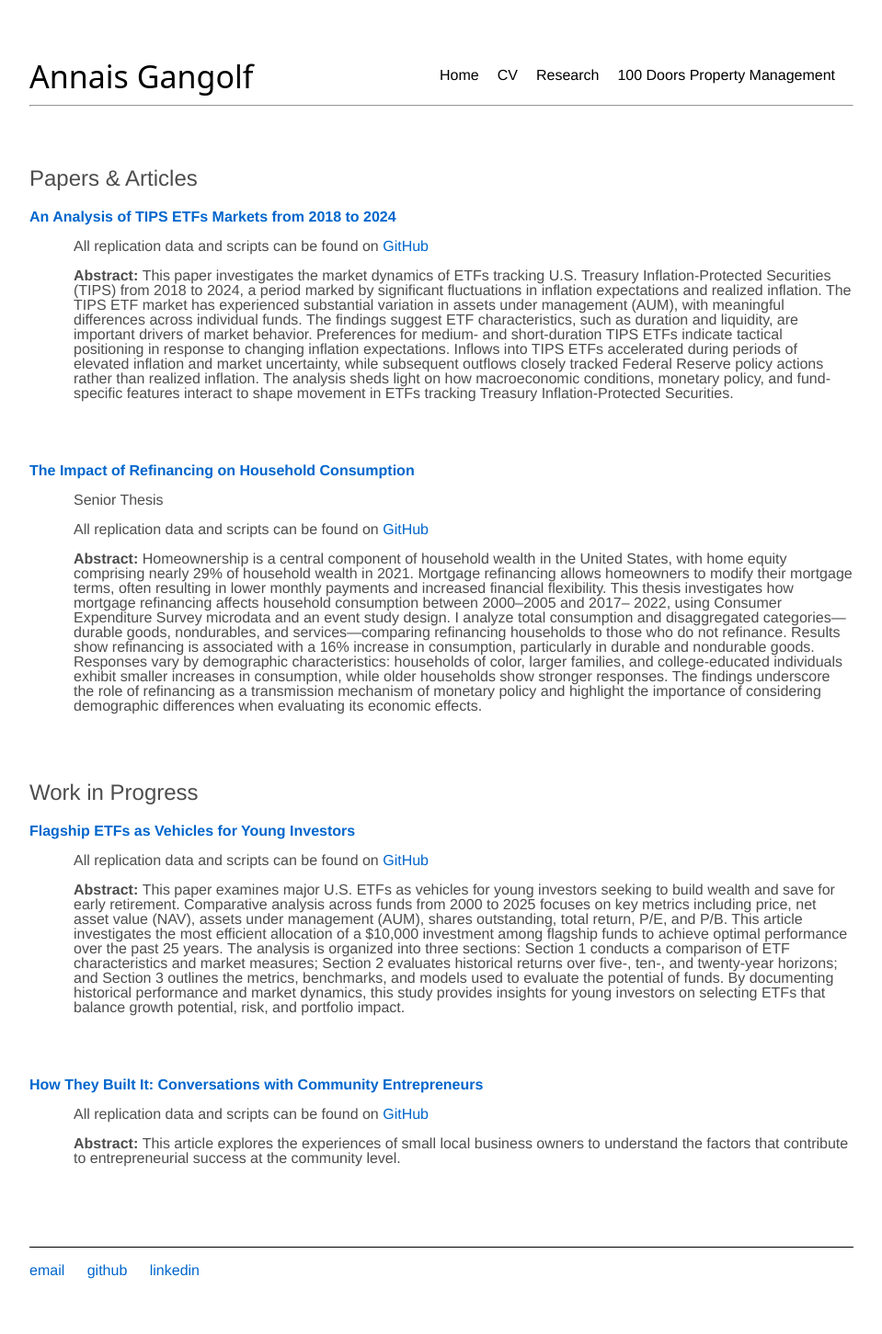
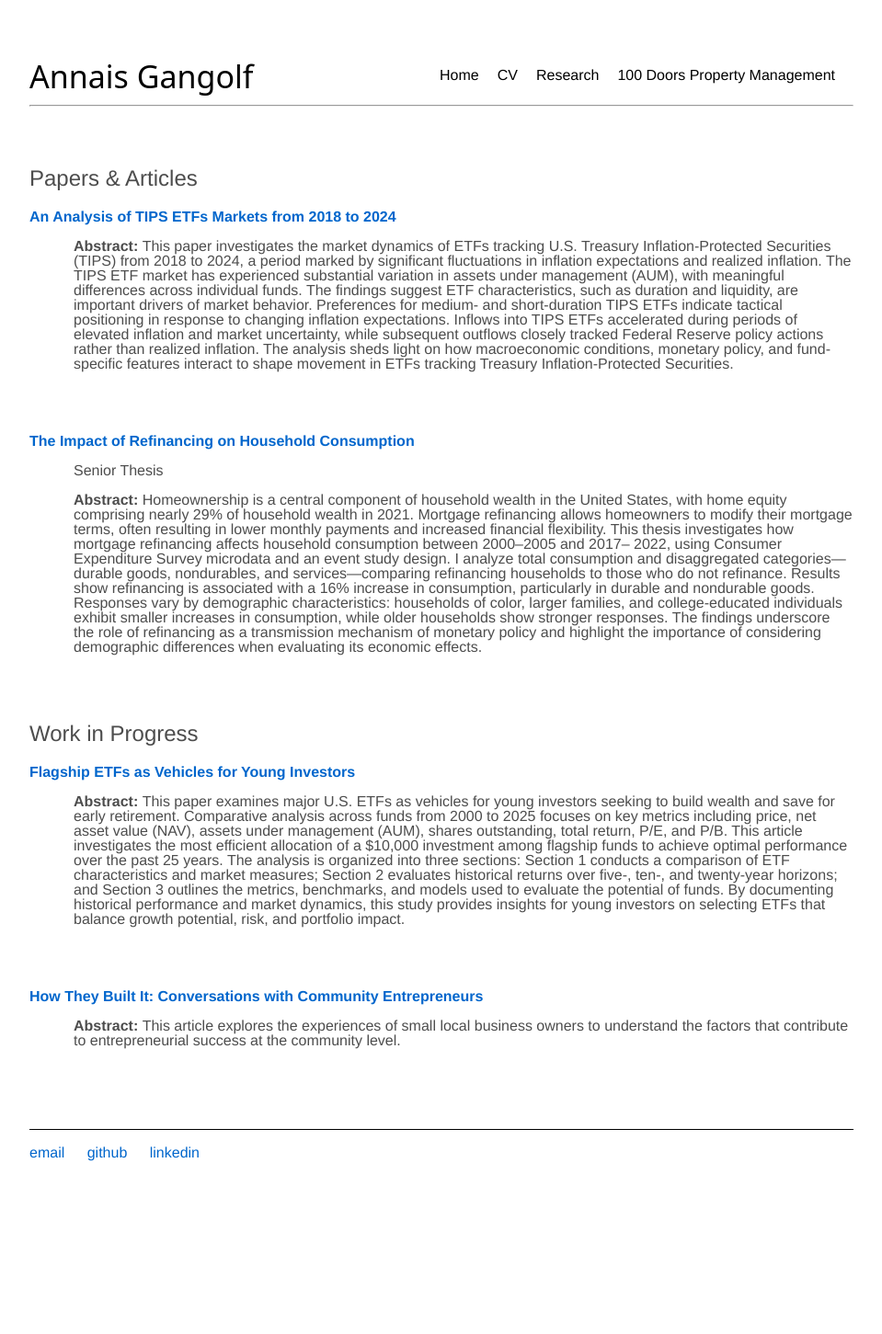
Before and after one commit to annaisgangolf/annaisgangolf.github.io, a Jekyll site: the page built from research/index.html, in a window 1280 px wide. Shown: the whole page at 92% size, without its empty margins (160-1119 px from the left). Built offline with Jekyll 4.4.1, drawn with Linux system fonts in a browser that asks for light colours; after the commit the page ends 1323 px from its top, so only the background shows below that.

Commit message:
Update index.html

```diff
--- a/research/index.html
+++ b/research/index.html
@@ -60,7 +60,8 @@ sitemap:
     <p class="paper-title">
         <a href="https://annaisgangolf.github.io/tipsmarket/" target="_blank">An Analysis of TIPS ETFs Markets from 2018 to 2024</a>
     </p>
-    <p class="info-line"> All replication data and scripts can be found on <a href="https://github.com/annaisgangolf/tipsetfsmarket/" target="_blank"><span style="font-weight:500;">GitHub</span></a>
+    <!-- your comments here <p class="info-line"> All replication data and scripts can be found on <a href="https://github.com/annaisgangolf/tipsetfsmarket/" target="_blank"><span style="font-weight:500;">GitHub</span></a>
+    -->
     <p class="info-line"><span class="journal-name">Abstract:  </span>This paper investigates the market dynamics of ETFs tracking U.S. Treasury Inflation-Protected Securities (TIPS) from 2018 to 2024, a period marked by significant fluctuations in inflation expectations and realized inflation. The TIPS ETF market has experienced substantial variation in assets under management (AUM), with meaningful differences across individual funds. The findings suggest ETF characteristics, such as duration and liquidity, are important drivers of market behavior. Preferences for medium- and short-duration TIPS ETFs indicate tactical positioning in response to changing inflation expectations. Inflows into TIPS ETFs accelerated during periods of elevated inflation and market uncertainty, while subsequent outflows closely tracked Federal Reserve policy actions rather than realized inflation. The analysis sheds light on how macroeconomic conditions, monetary policy, and fund-specific features interact to shape movement in ETFs tracking Treasury Inflation-Protected Securities.
     </p>
     <br><br>
@@ -68,7 +69,8 @@ sitemap:
     <a href="https://annaisgangolf.github.io/refinancingandexpenditure/" target="_blank">The Impact of Refinancing on Household Consumption</a>
     </p>
     <p class="info-line"> Senior Thesis
-    <p class="info-line"> All replication data and scripts can be found on <a href="https://github.com/annaisgangolf/tipsetfsmarket/" target="_blank"><span style="font-weight:500;">GitHub</span></a>
+    <!-- <p class="info-line"> All replication data and scripts can be found on <a href="https://github.com/annaisgangolf/tipsetfsmarket/" target="_blank"><span style="font-weight:500;">GitHub</span></a>
+    -->
     <p class="info-line"><span class="journal-name">Abstract:  </span> Homeownership is a central component of household wealth in the United States, with home equity comprising nearly 29% of household wealth in 2021. Mortgage refinancing allows homeowners to modify their mortgage terms, often resulting in lower monthly payments and increased financial flexibility. This thesis investigates how mortgage refinancing affects household consumption between 2000–2005 and 2017– 2022, using Consumer Expenditure Survey microdata and an event study design. I analyze total consumption and disaggregated categories—durable goods, nondurables, and services—comparing refinancing households to those who do not refinance. Results show refinancing is associated with a 16% increase in consumption, particularly in durable and nondurable goods. Responses vary by demographic characteristics: households of color, larger families, and college-educated individuals exhibit smaller increases in consumption, while older households show stronger responses. The findings underscore the role of refinancing as a transmission mechanism of monetary policy and highlight the importance of considering demographic differences when evaluating its economic effects.
     </p>
     <br><br>
@@ -78,14 +80,16 @@ sitemap:
     <p class="paper-title">
     <a href="https://annaisgangolf.github.io/etfinvestmentvehicles/" target="_blank">Flagship ETFs as Vehicles for Young Investors</a>
     </p>
-    <p class="info-line"> All replication data and scripts can be found on <a href="https://github.com/annaisgangolf/etfinvestmentvehicles/" target="_blank"><span style="font-weight:500;">GitHub</span></a>
+    <!-- <p class="info-line"> All replication data and scripts can be found on <a href="https://github.com/annaisgangolf/etfinvestmentvehicles/" target="_blank"><span style="font-weight:500;">GitHub</span></a>
+    -->
     <p class="info-line"><span class="journal-name">Abstract:  </span> This paper examines major U.S. ETFs as vehicles for young investors seeking to build wealth and save for early retirement. Comparative analysis across funds from 2000 to 2025 focuses on key metrics including price, net asset value (NAV), assets under management (AUM), shares outstanding, total return, P/E, and P/B. This article investigates the most efficient allocation of a $10,000 investment among flagship funds to achieve optimal performance over the past 25 years. The analysis is organized into three sections: Section 1 conducts a comparison of ETF characteristics and market measures; Section 2 evaluates historical returns over five-, ten-, and twenty-year horizons; and Section 3 outlines the metrics, benchmarks, and models used to evaluate the potential of funds. By documenting historical performance and market dynamics, this study provides insights for young investors on selecting ETFs that balance growth potential, risk, and portfolio impact.
     </p>
     <br><br>
     <p class="paper-title">
     <a href="https://annaisgangolf.github.io/smallbusinesssurvey/" target="_blank">How They Built It: Conversations with Community Entrepreneurs</a>
     </p>
-    <p class="info-line"> All replication data and scripts can be found on <a href="https://github.com/annaisgangolf/etfinvestmentvehicles/" target="_blank"><span style="font-weight:500;">GitHub</span></a>
+    <!-- <p class="info-line"> All replication data and scripts can be found on <a href="https://github.com/annaisgangolf/etfinvestmentvehicles/" target="_blank"><span style="font-weight:500;">GitHub</span></a>
+    -->
     <p class="info-line"><span class="journal-name">Abstract:  </span> This article explores the experiences of small local business owners to understand the factors that contribute to entrepreneurial success at the community level.
     </p>
     <br><br>
```
